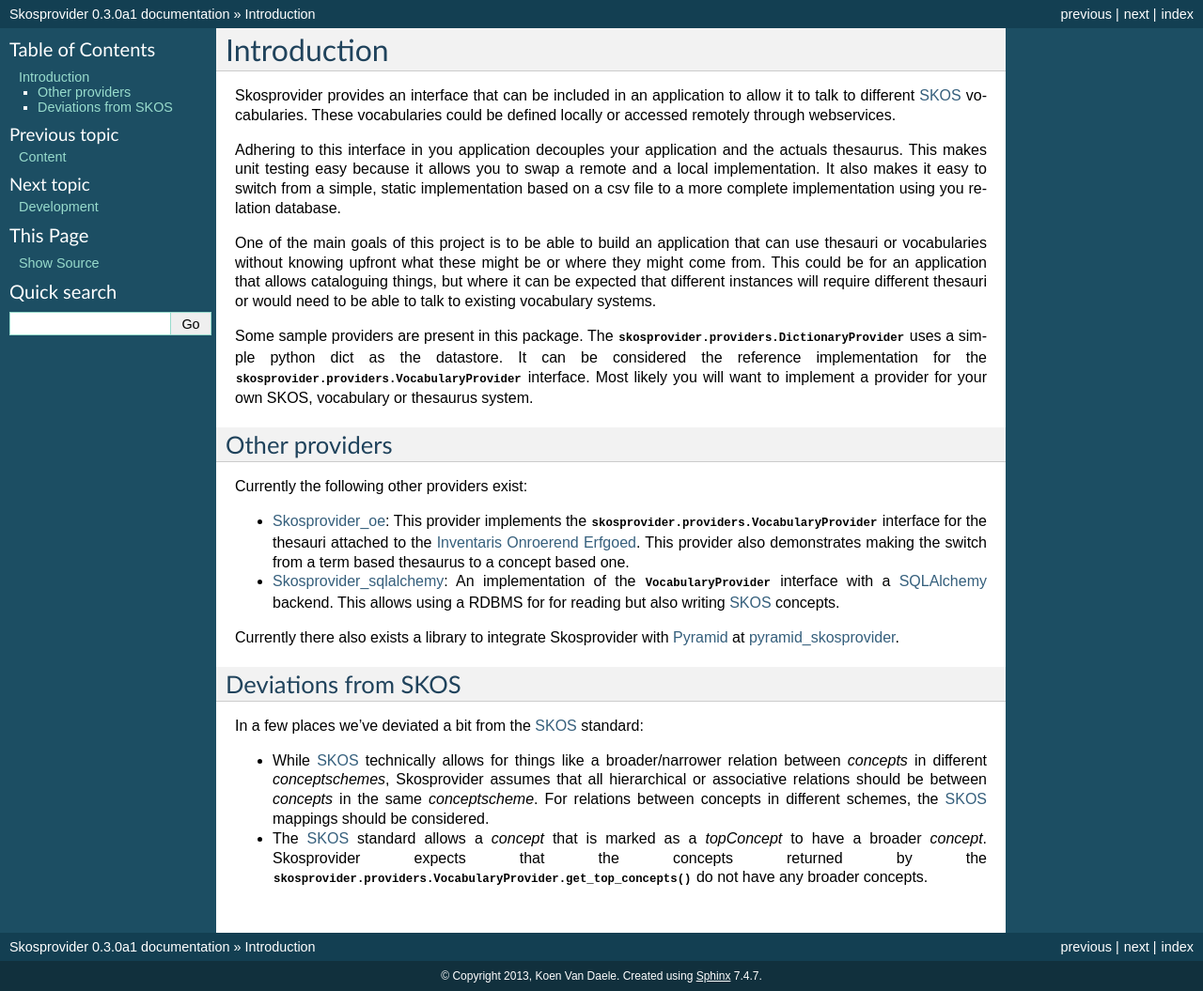
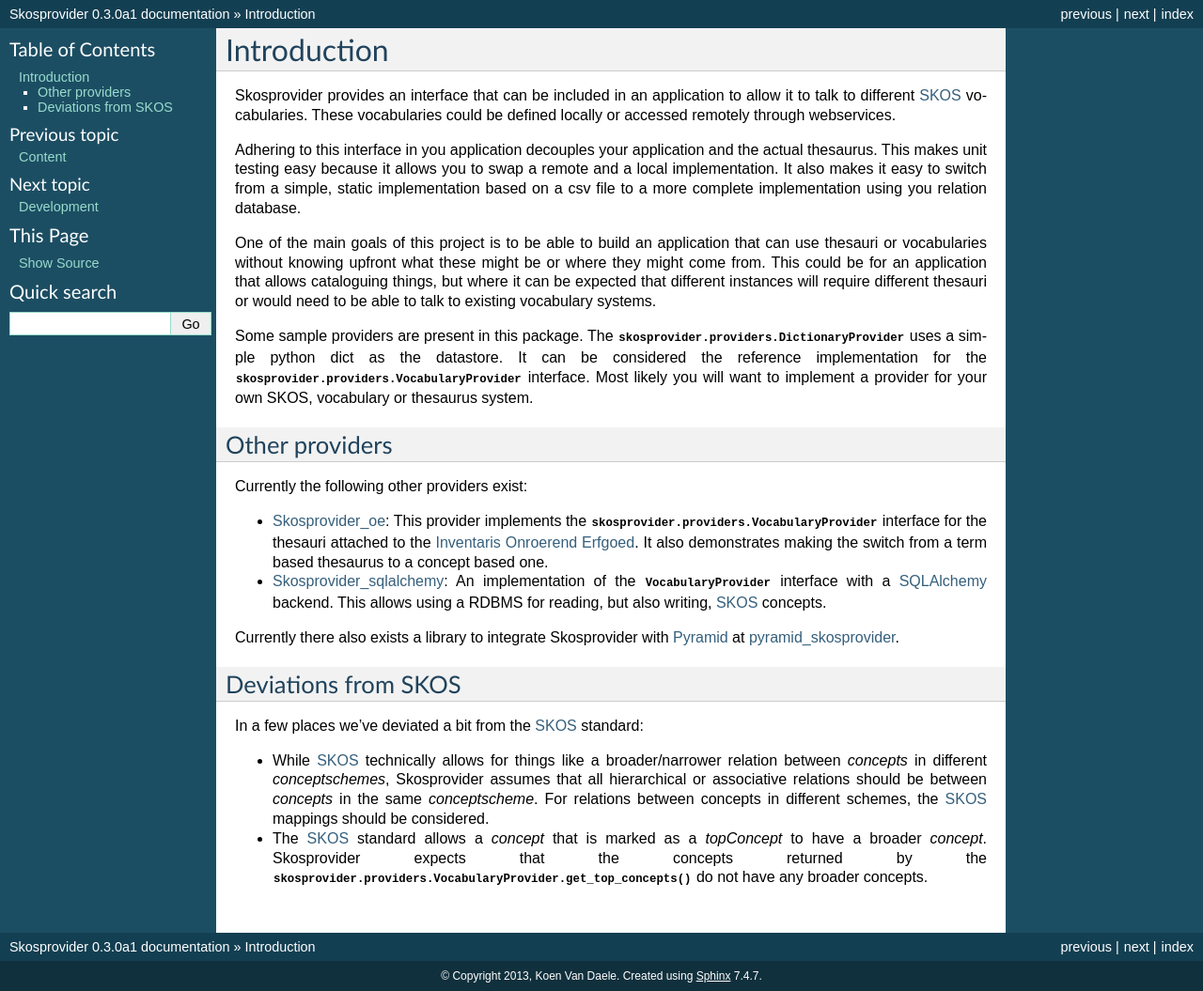
Before and after one commit to OnroerendErfgoed/skosprovider, a Sphinx documentation site: the page built from docs/intro.rst, in a window 1280 px wide. Shown: the whole page at 94% size. Built offline with Sphinx 7.4.7, drawn with Linux system fonts in a browser that asks for light colours.

Commit message:
Fix some typos.

```diff
--- a/docs/intro.rst
+++ b/docs/intro.rst
@@ -8,7 +8,7 @@
 defined locally or accessed remotely through webservices.
 
 Adhering to this interface in you application decouples your application and the
-actuals thesaurus. This makes unit testing easy because it allows you to swap
+actual thesaurus. This makes unit testing easy because it allows you to swap
 a remote and a local implementation. It also makes it easy to switch from a
 simple, static implementation based on a csv file to a more complete implementation
 using you relation database.
@@ -36,13 +36,13 @@
   provider implements the :class:`skosprovider.providers.VocabularyProvider`
   interface for the thesauri attached to the
   `Inventaris Onroerend Erfgoed <https://inventaris.onroerenderfgoed.be/thesaurus>`_.
-  This provider also demonstrates making the switch from a term based thesaurus
-  to a concept based one.
+  It also demonstrates making the switch from a term based thesaurus to a
+  concept based one.
 * `Skosprovider_sqlalchemy <http://skosprovider-sqlalchemy.readthedocs.org/en/latest/>`_:
   An implementation of the
   :class:`VocabularyProvider <skosprovider.providers.VocabularyProvider>`
   interface with a `SQLAlchemy <http://www.sqlalchemy.org>`_ backend. This allows
-  using a RDBMS for for reading but also writing :term:`SKOS` concepts.
+  using a RDBMS for reading, but also writing, :term:`SKOS` concepts.
 
 Currently there also exists a library to integrate Skosprovider with
 `Pyramid <http://www.pylonsproject.org/>`_ at
```
